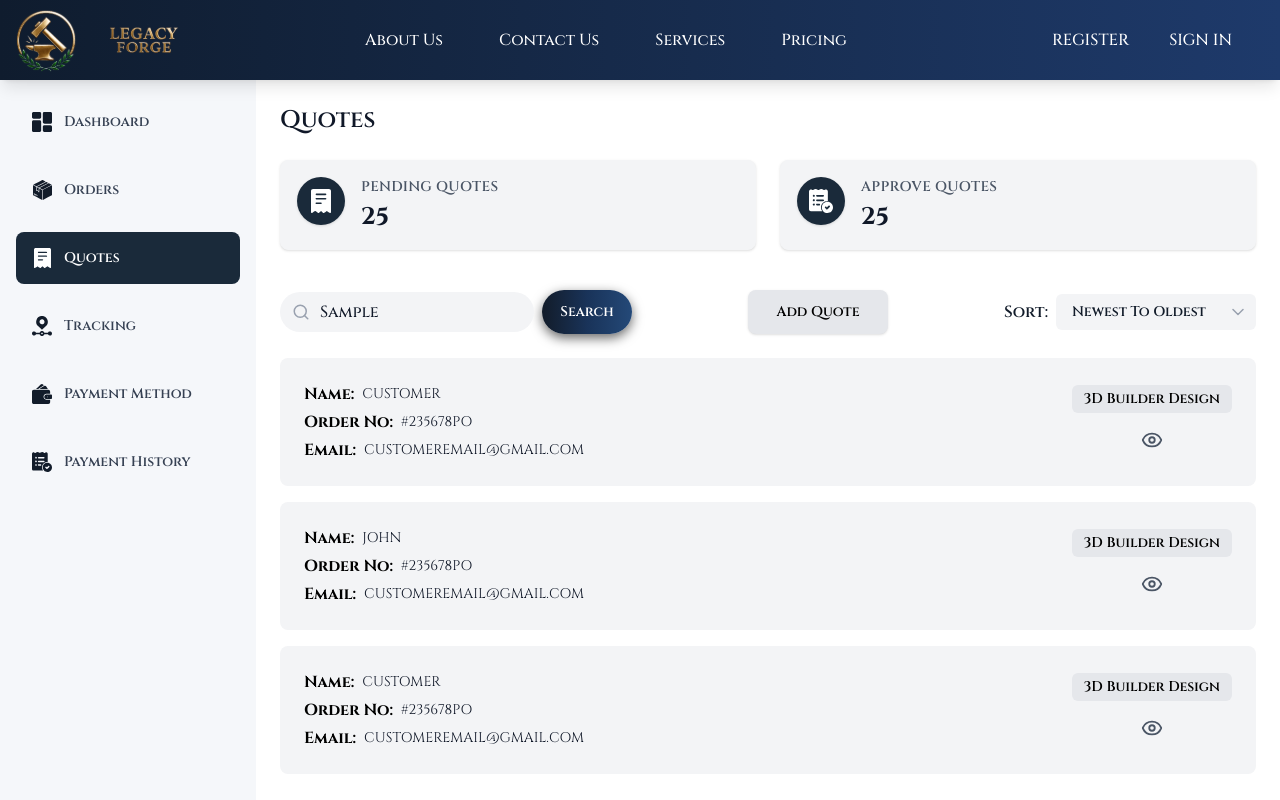
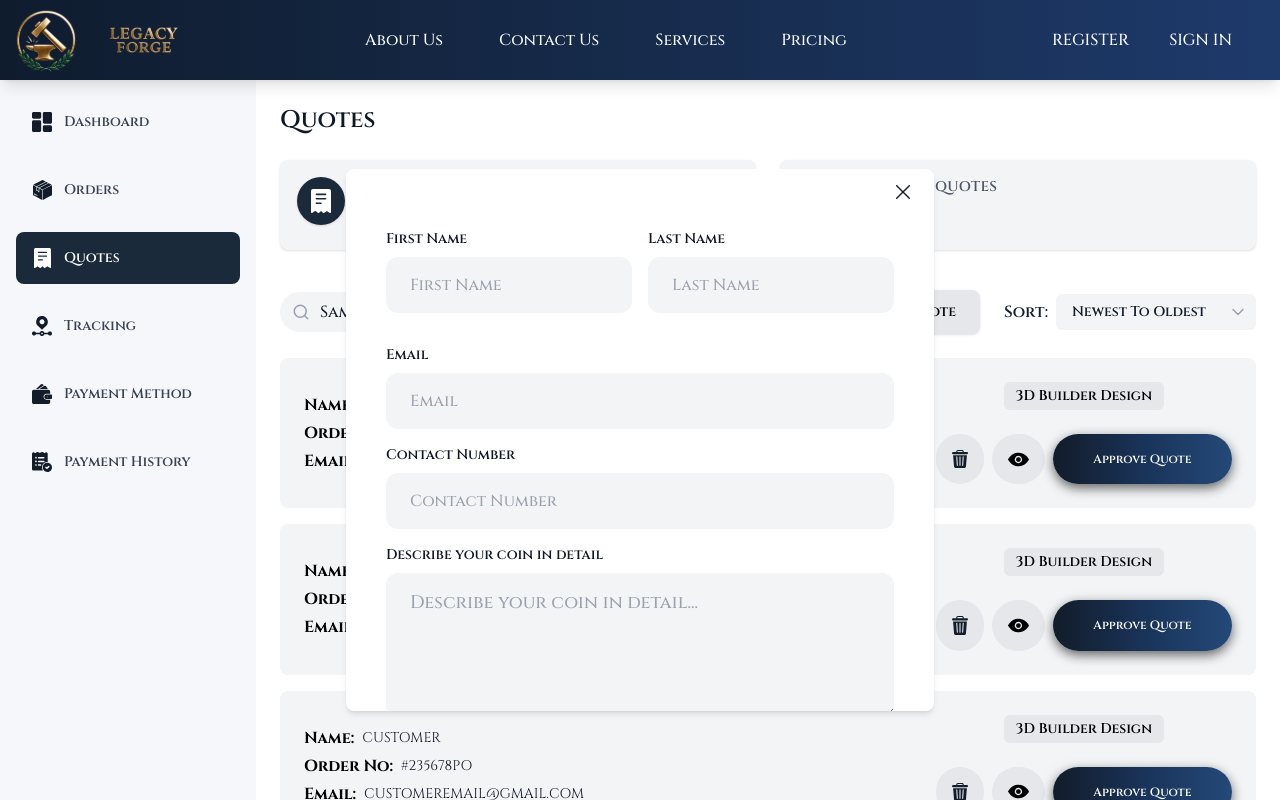
Before and after one commit to walkabout-collection/3d-coin-frontend, a Next.js app: page /admin/quotes in a window 1280 px wide. Both pictures are taken after typing "Sample" into the empty fields and a click on the button "Add Quote". Shown: the top 800 px of the page. Built offline with nearby package versions, Linux system fonts and the light colour scheme.

Commit message:
feat: add a quote modal

```diff
--- /dev/null
+++ b/src/components/admin/AddQuoteModal/index.tsx
@@ -0,0 +1,154 @@
+'use client';
+import React from 'react';
+import { useForm } from 'react-hook-form';
+import { zodResolver } from '@hookform/resolvers/zod';
+import * as z from 'zod';
+import Input from '../../common/input';
+import Button from '../../common/button/Button';
+import ImageUpload from '../../common/imageUpload';
+import Image from 'next/image';
+
+const formSchema = z.object({
+  firstName: z.string().min(1, 'First name is required'),
+  lastName: z.string().min(1, 'Last name is required'),
+  email: z.string().email('Invalid email address').min(1, 'Email is required'),
+  contactNumber: z.string().min(10, 'Contact number must be at least 10 digits').max(15, 'Contact number too long'),
+  description: z.string().min(10, 'Description must be at least 10 characters long'),
+  image: z.instanceof(File, { message: 'Image is required' }),
+});
+
+type FormData = z.infer<typeof formSchema>;
+
+interface AddQuoteModalProps {
+  onClose: () => void;
+}
+
+const AddQuoteModal: React.FC<AddQuoteModalProps> = ({ onClose }) => {
+  const {
+    register,
+    handleSubmit,
+    formState: { errors },
+    setValue,
+    watch,
+    reset,
+  } = useForm<FormData>({
+    resolver: zodResolver(formSchema),
+    defaultValues: {
+      firstName: '',
+      lastName: '',
+      email: '',
+      contactNumber: '',
+      description: '',
+    },
+  });
+
+  const onSubmit = (data: FormData) => {
+    console.log('Form Data:', data);
+    reset();
+    onClose();
+  };
+
+  const handleFileChange = (file: File | null) => {
+    if (file) {
+      setValue('image', file, { shouldValidate: true });
+    }
+  };
+
+  return (
+    <div className="fixed inset-0 bg-opacity-50 flex items-center justify-center z-50 mt-20">
+      <div className="bg-white rounded-lg p-10 max-w-6xl max-h-[542px] relative shadow-md overflow-y-auto">
+         <button
+                  onClick={onClose}
+                  className="absolute top-4 right-6 text-gray-500 hover:text-gray-700 cursor-pointer"
+                >
+                  <Image src="/images/dashboard/cross-icon.svg" alt="Close" width={14} height={14} />
+                </button>
+
+
+        <form onSubmit={handleSubmit(onSubmit)} className="space-y-4 mt-5">
+          <div className="grid grid-cols-2 gap-4">
+            <Input
+              label="First Name"
+              placeholder="First Name"
+              inputSize="md"
+              {...register('firstName')}
+              error={errors.firstName?.message}
+              className="border-none py-4 px-6 rounded-xl"
+              bg="bg-gray-100"
+              labelClassName="text-md font-semibold text-gray-900"
+            />
+            <Input
+              label="Last Name"
+              placeholder="Last Name"
+              inputSize="md"
+              {...register('lastName')}
+              error={errors.lastName?.message}
+              className="border-none py-4 px-6 rounded-xl"
+              bg="bg-gray-100"
+              labelClassName="text-md font-semibold text-gray-900"
+            />
+          </div>
+          <Input
+            label="Email"
+            placeholder="Email"
+            type="email"
+            inputSize="md"
+            {...register('email')}
+            error={errors.email?.message}
+            className="border-none py-4 px-6 rounded-xl"
+            bg="bg-gray-100"
+            labelClassName="text-md font-semibold text-gray-900"
+          />
+          <Input
+            label="Contact Number"
+            placeholder="Contact Number"
+            type="tel"
+            inputSize="md"
+            {...register('contactNumber')}
+            error={errors.contactNumber?.message}
+            className="border-none py-4 px-6 rounded-xl"
+            bg="bg-gray-100"
+            labelClassName="text-md font-semibold text-gray-900"
+          />
+          <Input
+            label="Describe your coin in detail"
+            placeholder="Describe your coin in detail..."
+            inputSize="lg"
+            textarea={true}
+            rows={4}
+            {...register('description')}
+            error={errors.description?.message}
+            className="border-none py-4 px-6 rounded-xl"
+            bg="bg-gray-100"
+            labelClassName="text-md font-semibold text-gray-900"
+          />
+          <div className="flex justify-center my-2 items-center">
+            <div className="border-t border-gray-400 w-full"></div>
+            <div className="px-4 text-sm text-center font-medium text-gray-700 bg-white">
+              AND/OR
+            </div>
+            <div className="border-t border-gray-400 w-full"></div>
+          </div>
+          <label className="block mb-2 text-md font-semibold text-gray-900 mt-2">
+            Add a design preference image
+          </label>
+          <ImageUpload
+            onChange={handleFileChange}
+            value={watch('image')}
+            error={errors.image?.message}
+            id="design-image-upload"
+          />
+          <Button
+            type="submit"
+            variant="primary"
+            className="max-w-[160px] rounded-full py-3 font-semibold mt-6"
+          >
+            Add Quote
+          </Button>
+        </form>
+      </div>
+    </div>
+  );
+};
+
+export default AddQuoteModal;
--- a/src/containers/admin/quotes/index.tsx
+++ b/src/containers/admin/quotes/index.tsx
@@ -4,14 +4,15 @@ import { quotesCards, quotesData } from './data';
 import { Quote } from './types';
 import Search from '@/src/components/common/search';
 import SortDropdown from '@/src/components/common/SortDropdown';
-import { Eye } from 'lucide-react';
 import Image from 'next/image';
 import Button from '@/src/components/common/button/Button';
+import AddQuoteModal from '@/src/components/admin/AddQuoteModal';
 
 const AdminQuotes: React.FC = () => {
   const [searchTerm, setSearchTerm] = useState('');
   const [internalSort, setInternalSort] = useState('newest');
   const [sortedDataState, setSortedDataState] = useState<Quote[]>(quotesData);
+  const [isModalOpen, setIsModalOpen] = useState(false);
 
   const sortData = (dataToSort: Quote[], sortValue: string) => {
     if (!sortValue || !dataToSort.length) return dataToSort;
@@ -58,10 +59,26 @@ const AdminQuotes: React.FC = () => {
     console.log(`Viewing quote ${id}`);
   };
 
+  const handleApprove = (id: number) => {
+    console.log(`Approving quote ${id}`);
+  };
+
+  const handleDelete = (id: number) => {
+    console.log(`Deleting quote ${id}`);
+    setSortedDataState((prev) => prev.filter((quote) => quote.id !== id));
+  };
+
+  const handleOpenModal = () => {
+    setIsModalOpen(true);
+  };
+
+  const handleCloseModal = () => {
+    setIsModalOpen(false);
+  };
+
   const sortOptionsDropdown = [
     { value: 'newest', label: 'Newest To Oldest' },
     { value: 'oldest', label: 'Oldest To Newest' },
-
   ];
 
   return (
@@ -101,12 +118,15 @@ const AdminQuotes: React.FC = () => {
           onSearch={handleSearch}
           variant="primary"
         />
+        <div className="flex items-center gap-6">
           <Button
             type="button"
             variant="ternary"
-          className="max-w-[140px] rounded-lg  text-sm font-semibold !bg-gray-200 border-none"
+            className="max-w-[140px] rounded-lg text-sm font-semibold !bg-gray-200 border-none"
+            onClick={handleOpenModal}
           >
-          Add Quote        </Button>
+            Add Quote
+          </Button>
           <SortDropdown
             options={sortOptionsDropdown}
             value={internalSort}
@@ -114,6 +134,7 @@ const AdminQuotes: React.FC = () => {
             showLabel={true}
             labelText="Sort:"
           />
+        </div>
       </div>
 
       <div className="space-y-4">
@@ -144,22 +165,39 @@ const AdminQuotes: React.FC = () => {
                 </div>
               </div>
 
-              <div className="flex flex-col items-center gap-2">
+              <div className="flex flex-col items-center gap-6">
                 <span className="text-black px-3 py-1 rounded-md text-sm font-semibold bg-gray-200">
                   {quote.label}
                 </span>
+                <div className="flex gap-2">
+                     <button
+                    className="px-4 py-4 text-xs rounded-full bg-gray-200 cursor-pointer"
+                    onClick={() => handleDelete(quote.id)}
+                  >
+                  <Image src="/images/dashboard/delete.svg" alt="Close" width={30} height={30} />
+                  </button>
                   <button
                     onClick={() => viewQuote(quote.id)}
-                  className="p-2 text-gray-600 hover:text-blue-600 hover:bg-blue-50 rounded-md transition-colors cursor-pointer"
-                  title="View Quote"
+                    className="px-4 py-4 text-xs rounded-full bg-gray-200 cursor-pointer"
                   >
-                  <Eye size={22} />
+                  <Image src="/images/dashboard/view-icon.svg" alt="Close" width={40} height={40} />
                   </button>
+                  <Button
+                    variant="primary"
+                    className="px-3 py-1 text-xs rounded-full max-w-[140px"
+                    onClick={() => handleApprove(quote.id)}
+                  >
+                    Approve Quote
+                  </Button>
+
+                </div>
               </div>
             </div>
           ))
         )}
       </div>
+
+      {isModalOpen && <AddQuoteModal onClose={handleCloseModal} />}
     </div>
   );
 };
```
Also changed, not shown: public/images/dashboard/delete.svg (added), public/images/dashboard/view-icon.svg (added). Lines whose indentation alone changed are shown as unchanged.
